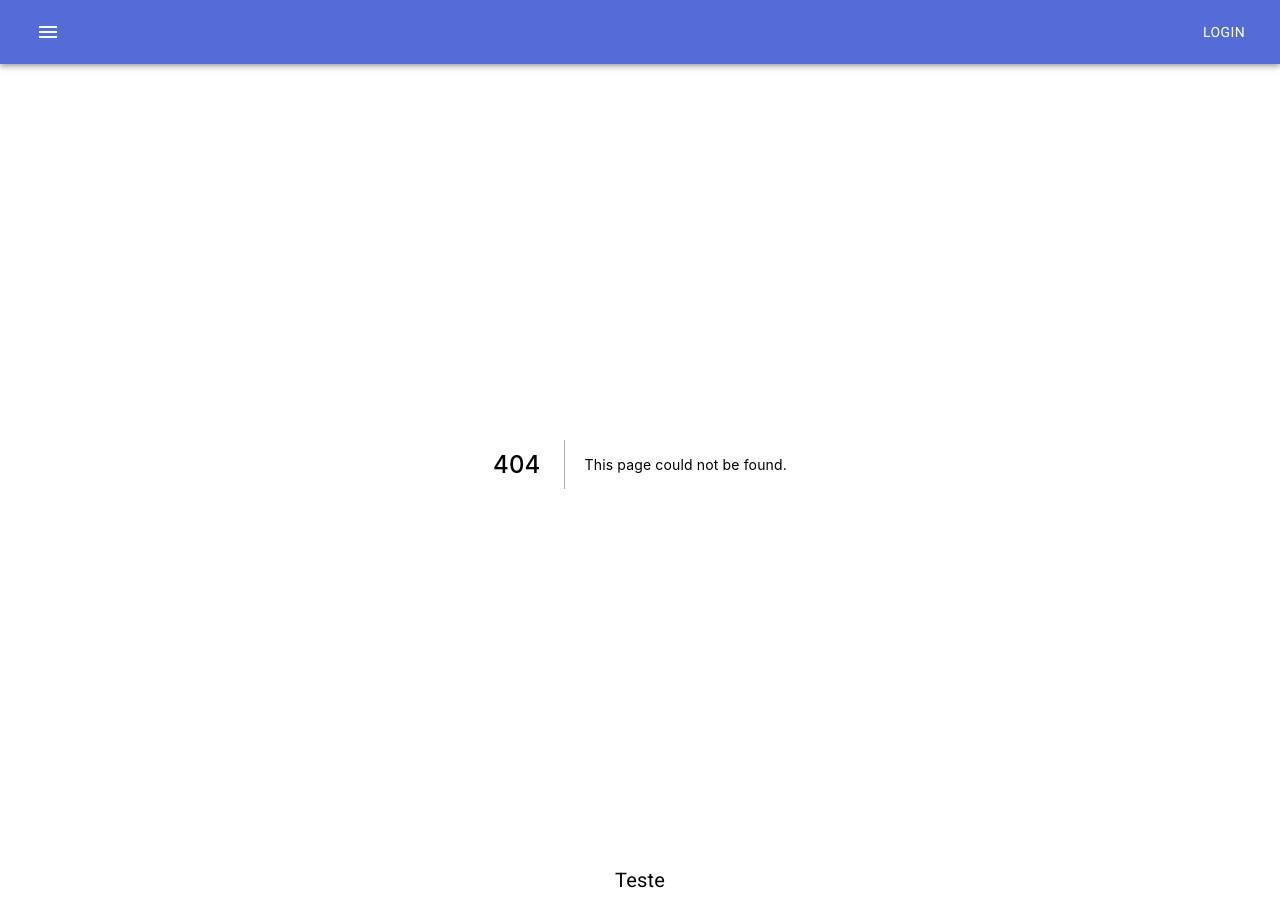
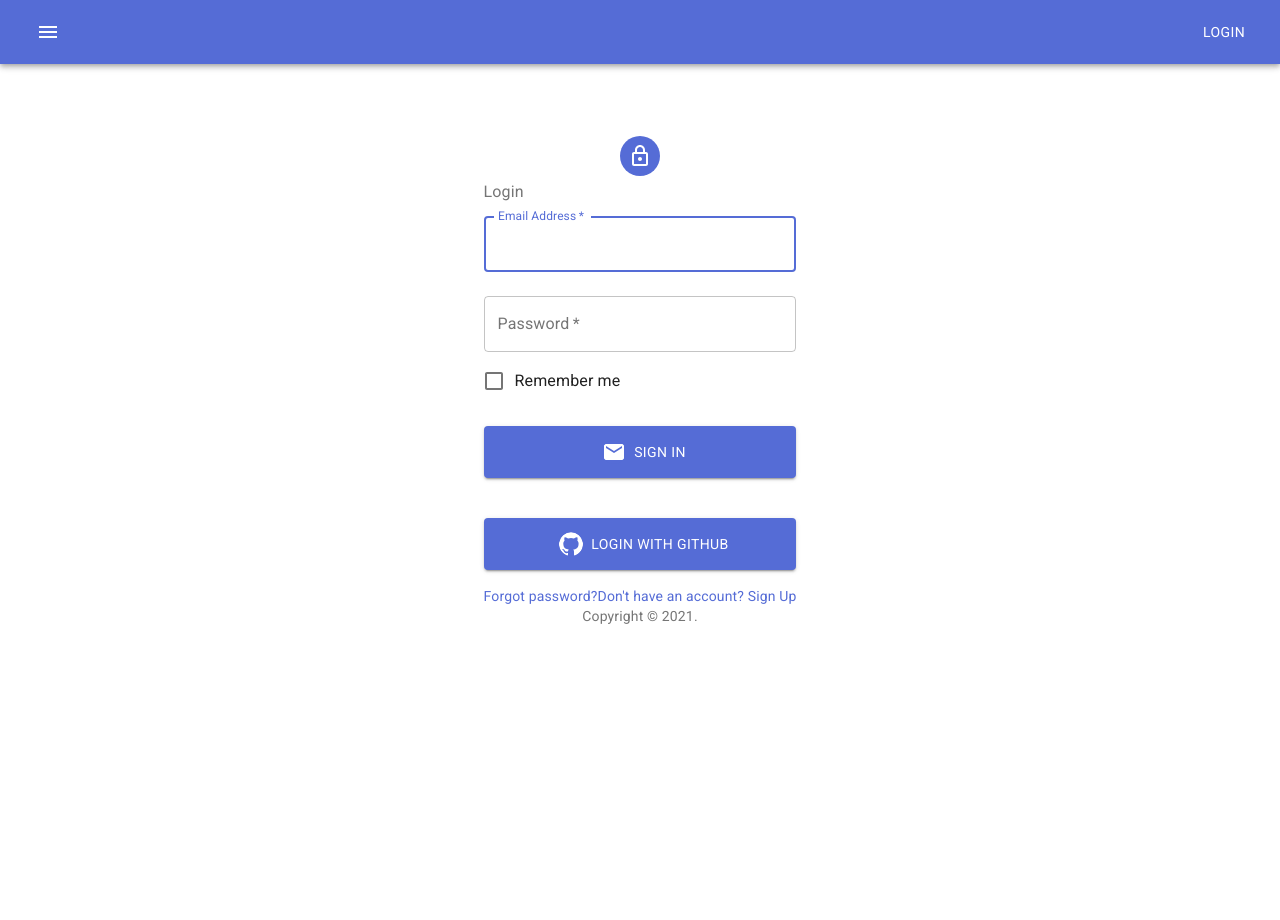
Before and after one commit to eps364/studium-web, a Next.js app: page /login in a window 1280 px wide. Before the commit this address had no page. After the commit the page ends 800 px from the top, so only its background shows below. Built offline with nearby package versions, Linux system fonts and the light colour scheme.

Commit message:
feat(design): Add login (#4)

```diff
--- a/src/components/Footer/index.tsx
+++ b/src/components/Footer/index.tsx
@@ -1,20 +1,25 @@
-import BottomNavigation from '@material-ui/core/BottomNavigation'
-import { makeStyles } from '@material-ui/core/styles'
-import Typography from '@material-ui/core/Typography'
-import React from 'react'
+import { Link } from '@material-ui/core';
+import BottomNavigation from '@material-ui/core/BottomNavigation';
+import { makeStyles } from '@material-ui/core/styles';
+import Typography from '@material-ui/core/Typography';
+import React from 'react';
 
 const useStyles = makeStyles({
     root: {},
-})
+});
 
 export default function Footer(): JSX.Element {
-    const classes = useStyles()
-
+    const classes = useStyles();
     return (
         <BottomNavigation className={classes.root}>
-            <Typography variant="h6" color="inherit">
-                Teste
+            <Typography variant="body2" color="textSecondary" align="center">
+                {'Copyright © '}
+                <Link color="inherit" href="https://studium.blog.br">
+                    <a>{process.env.NEXT_PUBLIC_NAME}</a>
+                </Link>{' '}
+                {new Date().getFullYear()}
+                {'.'}
             </Typography>
         </BottomNavigation>
-    )
+    );
 }
--- /dev/null
+++ b/src/pages/login.tsx
@@ -0,0 +1,113 @@
+import { Box } from '@material-ui/core';
+import Avatar from '@material-ui/core/Avatar';
+import Button from '@material-ui/core/Button';
+import Checkbox from '@material-ui/core/Checkbox';
+import Container from '@material-ui/core/Container';
+import FormControl from '@material-ui/core/FormControl';
+import FormControlLabel from '@material-ui/core/FormControlLabel';
+import FormLabel from '@material-ui/core/FormLabel';
+import Grid from '@material-ui/core/Grid';
+import Link from '@material-ui/core/Link';
+import { makeStyles } from '@material-ui/core/styles';
+import TextField from '@material-ui/core/TextField';
+import { Email, GitHub } from '@material-ui/icons';
+import LockOutlinedIcon from '@material-ui/icons/LockOutlined';
+import React from 'react';
+
+
+const useStyles = makeStyles((theme) => ({
+    paper: {
+        marginTop: theme.spacing(8),
+        display: 'flex',
+        flexDirection: 'column',
+        alignItems: 'center',
+    },
+    avatar: {
+        margin: theme.spacing(1),
+        borderRadius: '50%',
+        backgroundColor: theme.palette.primary.main,
+    },
+    form: {
+        width: '100%', // Fix IE 11 issue.
+        marginTop: theme.spacing(1),
+    },
+    submit: {
+        margin: theme.spacing(3, 0, 2),
+    },
+}));
+
+export default function SignIn() {
+    const classes = useStyles();
+    return (
+        <Container component="main" maxWidth="xs">
+            <Box className={classes.paper}>
+                <Avatar className={classes.avatar}>
+                    <LockOutlinedIcon />
+                </Avatar>
+                <FormControl component="form">
+                    <FormLabel>Login</FormLabel>
+                    <TextField
+                        variant="outlined"
+                        margin="normal"
+                        required
+                        fullWidth
+                        id="email"
+                        label="Email Address"
+                        name="email"
+                        autoComplete="email"
+                        autoFocus
+                    />
+                    <TextField
+                        variant="outlined"
+                        margin="normal"
+                        required
+                        fullWidth
+                        name="password"
+                        label="Password"
+                        type="password"
+                        id="password"
+                        autoComplete="current-password"
+                    />
+                    <FormControlLabel
+                        control={<Checkbox value="remember" color="primary" />}
+                        label="Remember me"
+                    />
+                    <Button
+                        type="submit"
+                        fullWidth
+                        variant="contained"
+                        color="primary"
+                        className={classes.submit}
+                    >
+                        <Email className={classes.avatar} />
+                        Sign In
+                    </Button>
+
+
+                    <Button
+                        type="submit"
+                        fullWidth
+                        variant="contained"
+                        color="primary"
+                        className={classes.submit}
+                    >
+                        <GitHub className={classes.avatar} />
+                        Login with GitHub
+                    </Button>
+                    <Grid container>
+                        <Grid item xs>
+                            <Link href="#" variant="body2">
+                                Forgot password?
+                            </Link>
+                        </Grid>
+                        <Grid item>
+                            <Link href="#" variant="body2">
+                                {"Don't have an account? Sign Up"}
+                            </Link>
+                        </Grid>
+                    </Grid>
+                </FormControl>
+            </Box>
+        </Container>
+    );
+}
```
